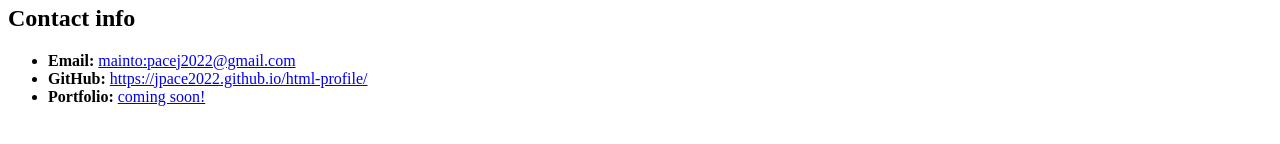
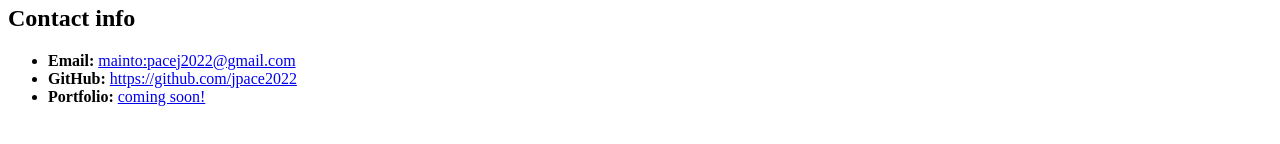
Before and after one commit to jpace2022/html-profile, a plain HTML site: page index.html in a window 1280 px wide. Shown: the part 448-592 px from the top of the page. Drawn offline with Linux system fonts and the light colour scheme.

Commit message:
changed github web address in li

```diff
--- a/index.html
+++ b/index.html
@@ -18,7 +18,7 @@
     <ul>
         <li id="email"><strong>Email:</strong> <a href="#">mainto:pacej2022@gmail.com</a></li>
 
-        <li id="github"><strong>GitHub:</strong> <a href="#">https://jpace2022.github.io/html-profile/</a></a></li>
+        <li id="github"><strong>GitHub:</strong> <a href="#">https://github.com/jpace2022</a></a></li>
 
         <li id="portfolio"><strong>Portfolio:</strong> <a href="#">coming soon!</a></li>
     </ul>
```
